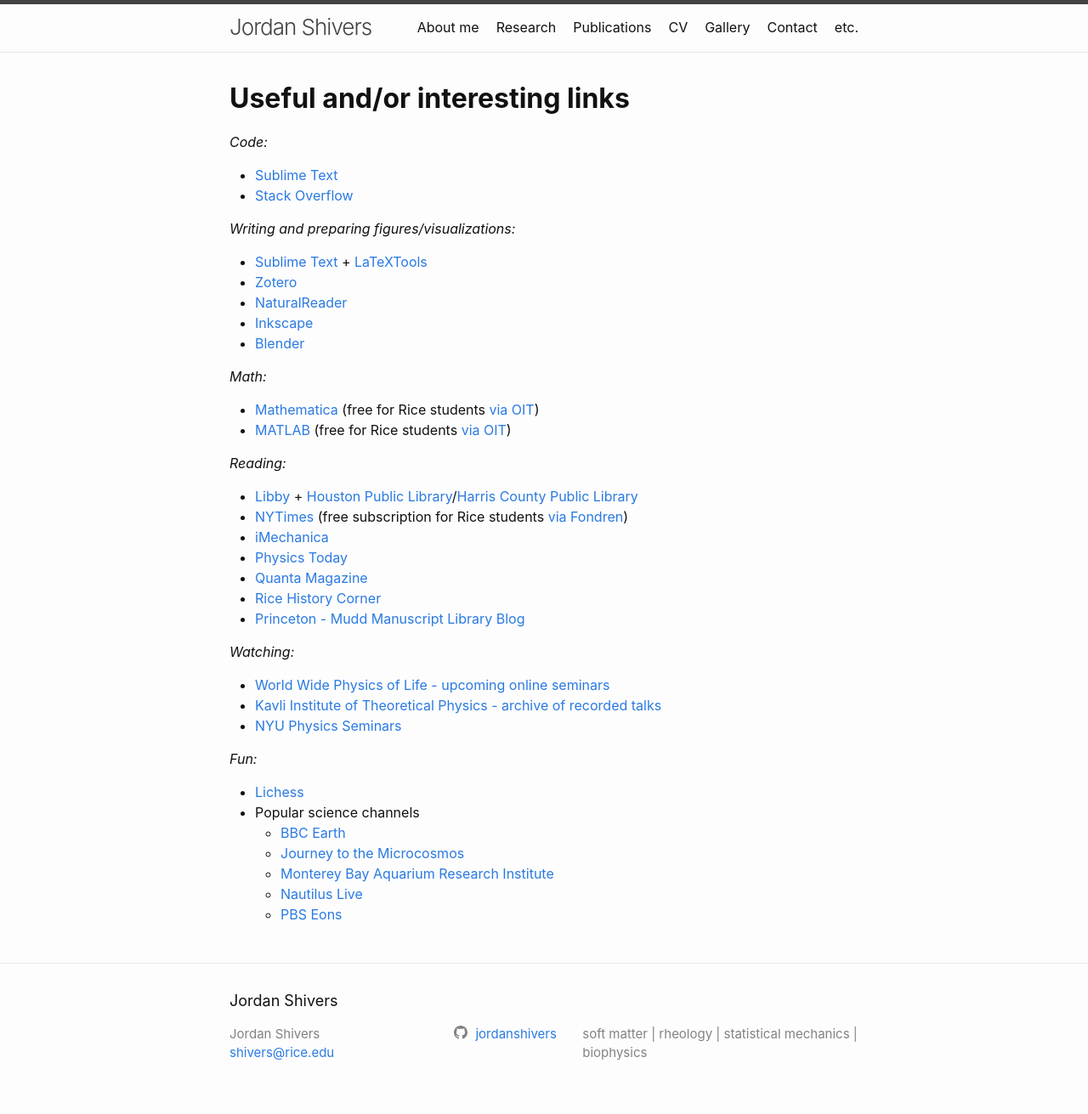
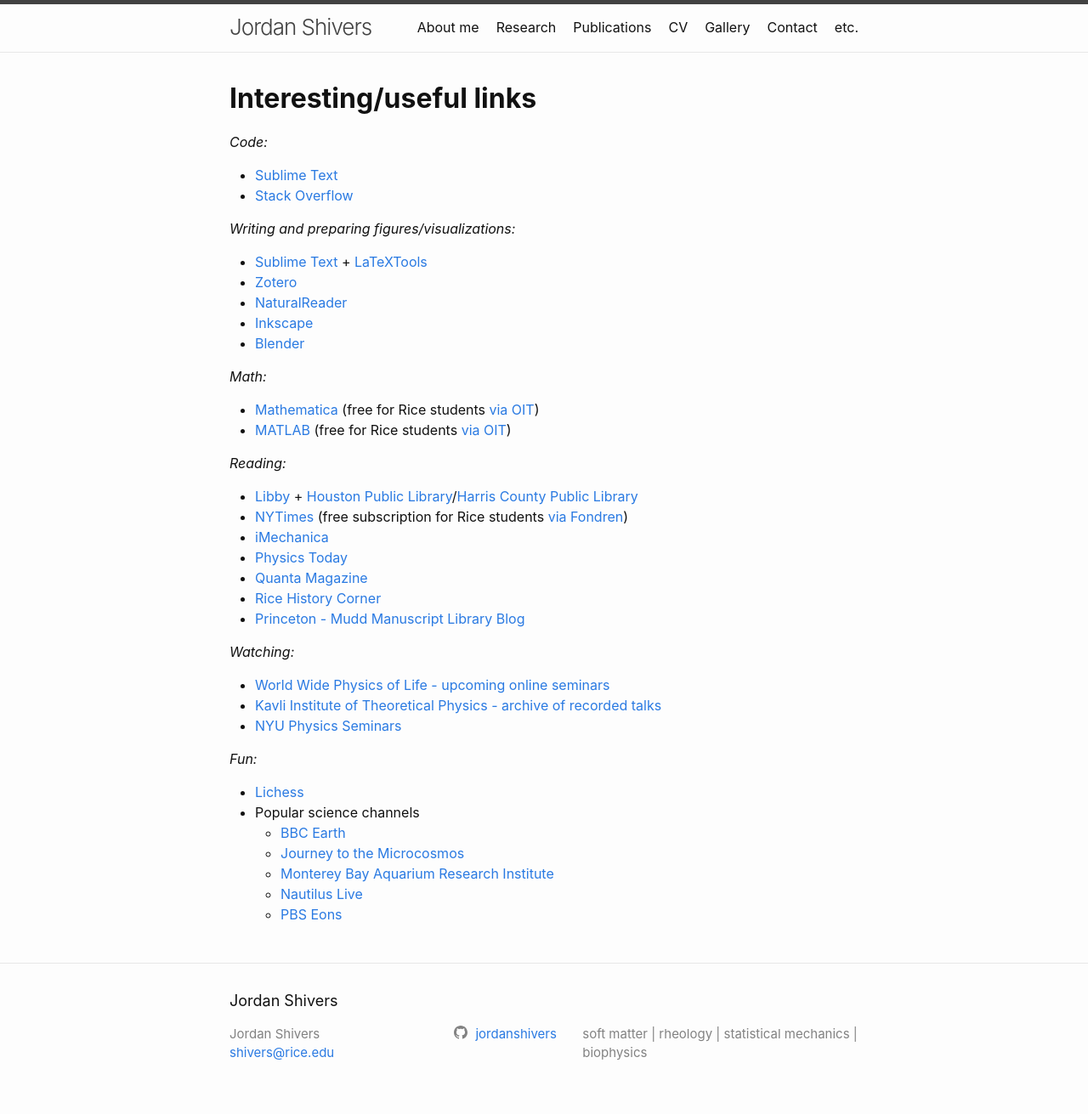
Before and after one commit to jordanshivers/jordanshivers.github.io, a Jekyll site: the page built from extras.md, in a window 1280 px wide. Shown: the whole page at 85% size. Built offline with Jekyll 4.4.1, drawn with Linux system fonts in a browser that asks for light colours.

Commit message:
Update extras.md

```diff
--- a/extras.md
+++ b/extras.md
@@ -4,7 +4,7 @@
 permalink: /extras/
 ---
 
-# **Useful and/or interesting links**
+# **Interesting/useful links**
 
 *Code:*
 * [Sublime Text](https://www.sublimetext.com/)
```
